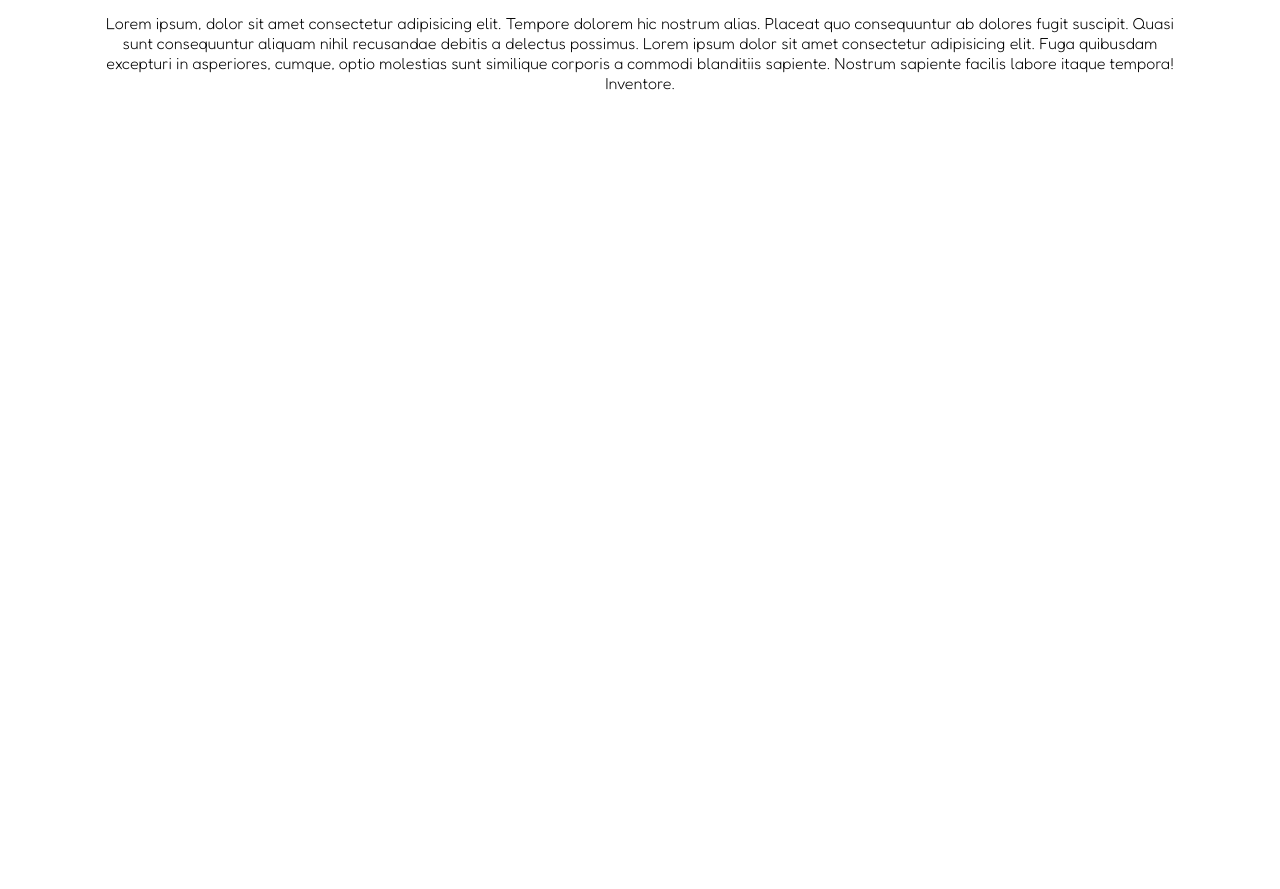
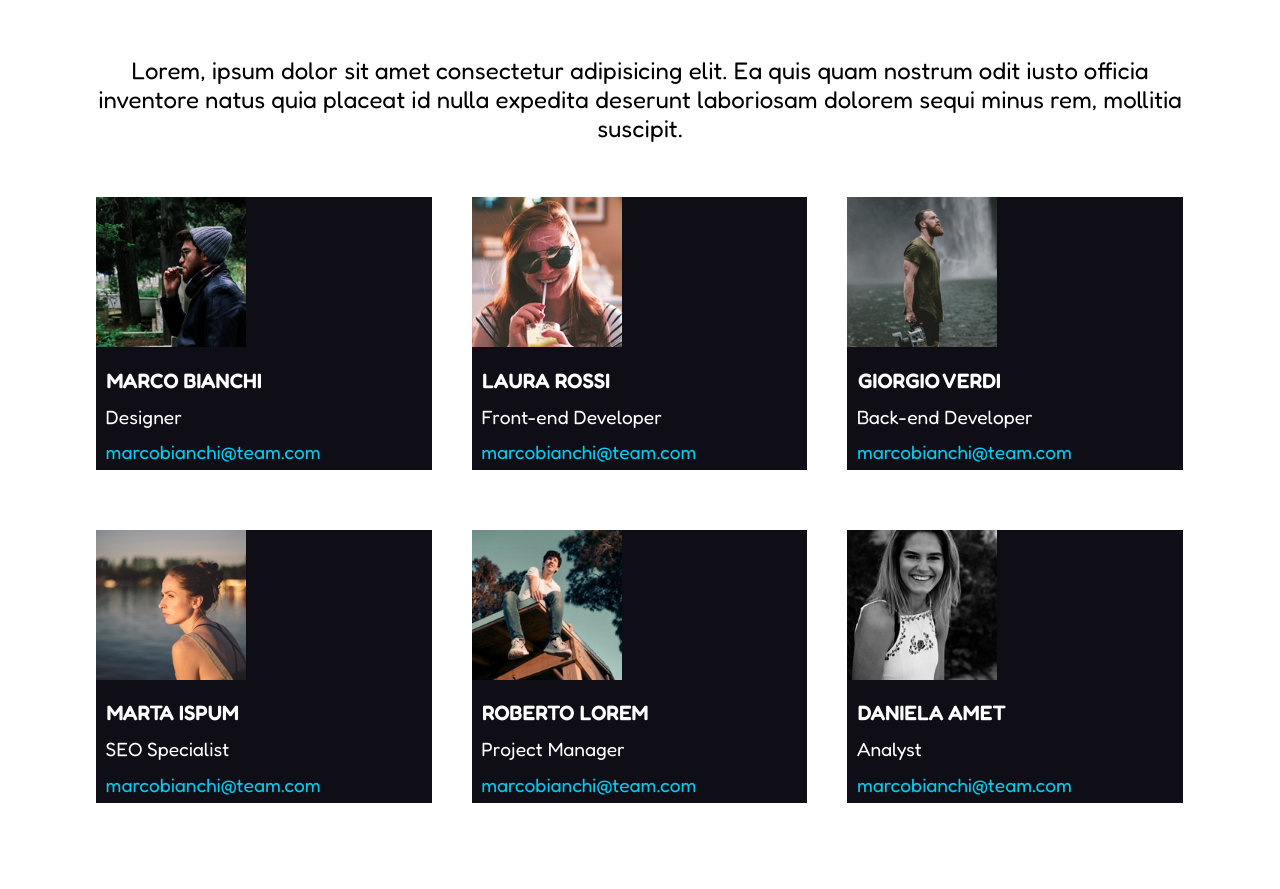
Before and after one commit to CarmineC93/html-css-float-cards, a plain HTML site: page index.html in a window 1280 px wide. Shown: the part 106-995 px from the top of the page. Before the commit the page ends 800 px from the top, so only its background shows below. Drawn offline with Linux system fonts and the light colour scheme.

Commit message:
completed page, to fix img

```diff
--- a/css/style.css
+++ b/css/style.css
@@ -13,21 +13,81 @@ html{
 
 /* MAIN */
 
-/* title */
+/* main title */
 .container{
     padding: 2rem 6rem ;
 }
 
 .main-title{
+    font-size: 3rem;
     color: #E53170;
     text-align: center;
     font-weight: 700;
     margin-bottom: 1.5em;
+
 }
 
 /* paragraph */
 
 .introduction{
+    font-size: 1.5rem;
     text-align: center;
-    font-weight: 100;
+    font-weight: 500;
 }
+
+/* gallery team */
+
+.row{
+    margin: 1.5rem 0;
+
+}
+
+.col:nth-of-type(3n+3){
+    margin-right: 0;
+}
+
+.col:nth-of-type(3n+1){
+    margin-left: 0;
+}
+
+.clearfix::after{
+    content: "";
+    display: table;
+    clear: both;
+}
+
+.col{
+    background-color: #0F0E17;
+    color: white;
+    margin: 30px 20px;
+    width: calc(100% / 3 - 27px); /* importanti gli spazi tra operatore e numeri */
+    float: left;
+}
+
+.col img{
+    width: 150px;
+}
+
+.col .infos{
+    display: inline-block;
+    vertical-align: top;
+}
+
+.infos .name{
+    font-size: 1.3rem;
+    font-weight: 600;
+    padding: .8em 0.5em 0.3em;
+}
+
+.infos .role{
+    font-size: 1.2rem;
+    font-weight: 400;
+    padding: 0.3em 0.5em;
+}
+
+.infos .mail{
+    font-size: 1.2rem;
+    font-weight: 400;
+    color: #00CCF2;
+    padding: 0.3em 0.5em;
+}
--- a/index.html
+++ b/index.html
@@ -19,20 +19,73 @@
     <main>
         <div class="container">
 
+        <!-- main title -->
+
           <h1 class="main-title">Meet our Team</h1>
 
+        <!-- paragraph -->
+
           <div class="introduction">
-            <p>Lorem ipsum, dolor sit amet consectetur adipisicing elit. Tempore dolorem hic nostrum alias. Placeat quo consequuntur ab dolores fugit suscipit. Quasi sunt consequuntur aliquam nihil recusandae debitis a delectus possimus. Lorem ipsum dolor sit amet consectetur adipisicing elit. Fuga quibusdam excepturi in asperiores, cumque, optio molestias sunt similique corporis a commodi blanditiis sapiente. Nostrum sapiente facilis labore itaque tempora! Inventore.</p>
+            Lorem, ipsum dolor sit amet consectetur adipisicing elit. Ea quis quam nostrum odit iusto officia inventore natus quia placeat id nulla expedita deserunt laboriosam dolorem sequi minus rem, mollitia suscipit.
           </div>
 
-          <div class="row">
-            <div class="col"></div>
-            <div class="col"></div>
-            <div class="col"></div>
-            <div class="col"></div>
-            <div class="col"></div>
-            <div class="col"></div>
-          </div>
+        <!-- gallery team -->
+
+          <div class="row clearfix">
+            <div class="col">
+                <img src="img/male1.png" alt="designer">
+                <div class="infos">
+                    <div class="name">MARCO BIANCHI</div>
+                    <div class="role">Designer</div>
+                    <div class="mail">marcobianchi@team.com</div>
+                </div>
+            </div>
+
+            <div class="col">
+                <img src="img/female1.png" alt="Front-end Developer">
+                <div class="infos">
+                    <div class="name">LAURA ROSSI</div>
+                    <div class="role">Front-end Developer</div>
+                    <div class="mail">marcobianchi@team.com</div>
+                </div>
+            </div>
+
+            <div class="col">
+                <img src="img/male2.png" alt="Back-end Developer">
+                <div class="infos">
+                    <div class="name">GIORGIO VERDI</div>
+                    <div class="role">Back-end Developer</div>
+                    <div class="mail">marcobianchi@team.com</div>
+                </div>
+            </div>
+
+            <div class="col">
+                <img src="img/female2.png" alt="SEO Specialist">
+                <div class="infos">
+                    <div class="name">MARTA ISPUM</div>
+                    <div class="role">SEO Specialist</div>
+                    <div class="mail">marcobianchi@team.com</div>
+                </div>
+            </div>
+
+            <div class="col">
+                <img src="img/male3.png" alt="Project Manager">
+                <div class="infos">
+                    <div class="name">ROBERTO LOREM</div>
+                    <div class="role">Project Manager</div>
+                    <div class="mail">marcobianchi@team.com</div>
+                </div>
+            </div>
+
+            <div class="col">
+                <img src="img/female3.png" alt="Analyst">
+                <div class="infos">
+                    <div class="name">DANIELA AMET</div>
+                    <div class="role">Analyst</div>
+                    <div class="mail">marcobianchi@team.com</div>
+                </div>
+            </div>
+
 
         </div>
     </main>
```
